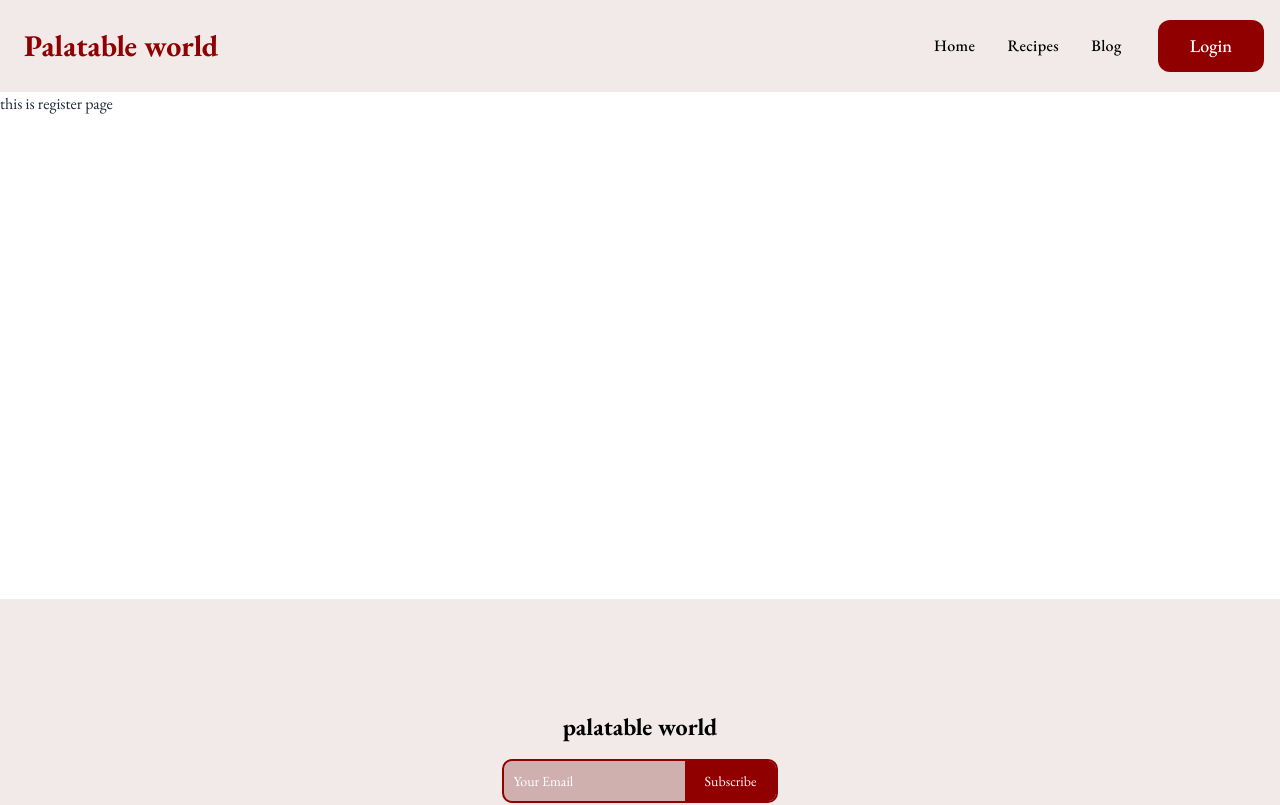
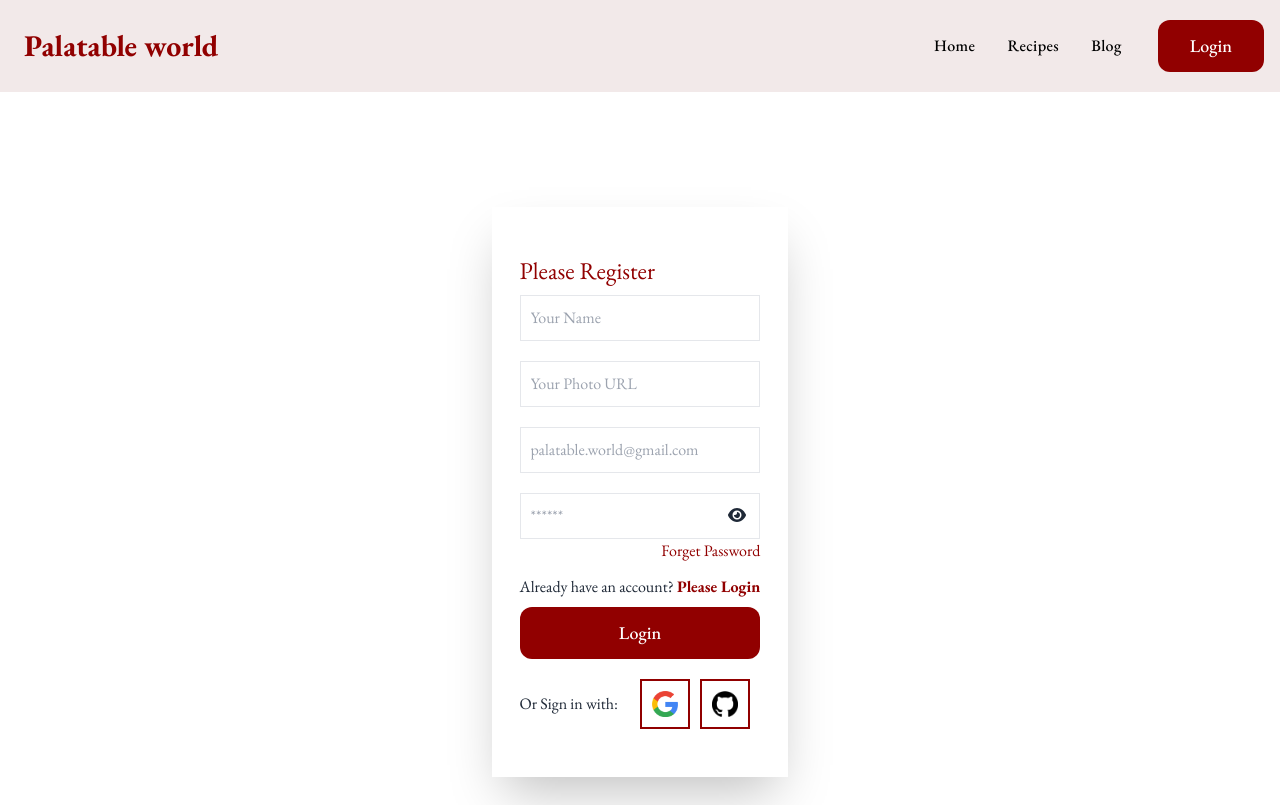
Before and after one commit to ashiqur-r-biplop/Palatable-world-client-site, a React (Vite) app: page /register in a window 1280 px wide. Shown: the top 805 px of the page. Built offline with nearby package versions, Linux system fonts and the light colour scheme.

Commit message:
added register age

```diff
--- /dev/null
+++ b/src/component/CardRecipe/CardRecipe.jsx
@@ -0,0 +1,68 @@
+import { faStar } from "@fortawesome/free-solid-svg-icons";
+import { FontAwesomeIcon } from "@fortawesome/react-fontawesome";
+import React, { useState } from "react";
+import { AiFillHeart } from "react-icons/ai";
+import { useLoaderData } from "react-router-dom";
+
+const CardRecipe = () => {
+  const chefRecipes = useLoaderData();
+  const [controlDisable, setControlDisable] = useState(false);
+//   if(controlDisable){
+//     return (alert("Favorite successful"))
+//   }
+  return (
+    <div className="grid-layout">
+      {chefRecipes?.map((recipe) => (
+        <div key={recipe.id}>
+          <div className="card w-96 border">
+            <div className="card-body items-start ">
+              <div className="flex justify-between items-start w-full">
+                <h1 className="text-2xl  font-semibold">
+                  {recipe?.recipes_name}
+                </h1>
+
+                <button
+                  className="btn btn-black favoriteBtn"
+                    onClick={() => setControlDisable(!controlDisable)}
+                    disabled={controlDisable}
+                >
+                  <AiFillHeart
+                    className={`bookmark ${  controlDisable ? "text-black" : "text-gray"}`}
+                  ></AiFillHeart>
+                </button>
+              </div>
+              <p>
+                {" "}
+                <span className="text-xl  font-semibold">
+                  Recipes Instructions :
+                </span>
+                <span className="text-xll ">
+                  {recipe?.recipes_instructions?.slice(0, 100)}.ETC
+                </span>
+              </p>
+              <p>
+                <span className="text-xl font-semibold">
+                  Recipes Ingredients
+                </span>
+                {recipe?.recipes_ingredients?.map((r, i) => (
+                  <li key={i} className="text-xll ">
+                    {r}
+                  </li>
+                ))}
+              </p>
+              <p className="">
+                <span className="text-xl font-semibold">Retting:</span>{" "}
+                <span className="text-xll">
+                  {recipe?.rating}{" "}
+                  <FontAwesomeIcon icon={faStar}></FontAwesomeIcon>{" "}
+                </span>
+              </p>
+            </div>
+          </div>
+        </div>
+      ))}
+    </div>
+  );
+};
+
+export default CardRecipe;
--- a/src/component/Login/Login.jsx
+++ b/src/component/Login/Login.jsx
@@ -30,9 +30,9 @@ const Login = () => {
                 placeholder="******"
                 name="password"
               />
-              <div
+              <span
                 onClick={() => setToggleIcon(!toggleIcon)}
-                className="w-full block absolute bottom-4 -right-56 toggle-icon"
+                className=" absolute bottom-3 right-3 toggle-icon"
 
               >
                 {toggleIcon ? (
@@ -46,7 +46,7 @@ const Login = () => {
                     icon={faEye}
                   ></FontAwesomeIcon>
                 )}
-              </div>
+              </span>
             </div>
             <p className="mb-3 text-end w-full forget-password">
               Forget Password
--- a/src/component/Login/Register.jsx
+++ b/src/component/Login/Register.jsx
@@ -1,11 +1,107 @@
-import React from 'react';
+import { faEye, faEyeSlash, faL } from "@fortawesome/free-solid-svg-icons";
+import { FontAwesomeIcon } from "@fortawesome/react-fontawesome";
+import React, { useState } from "react";
+import { Link } from "react-router-dom";
+import googleImg from "../../assets/google.png";
+import gitHubImg from "../../assets/github.png";
 
 const Register = () => {
-    return (
-        <div>
-            this is register page
-        </div>
-    );
+    const [toggleIcon, setToggleIcon] =useState(false)
+  return (
+    <div className="container mx-auto">
+      <div style={{ height: "100vh" }}>
+        <form className="flex flex-col justify-center items-center h-full">
+          <div className="flex flex-col justify-start items-start fullForm shadow-2xl">
+            <h2 className="text-2xl mb-2" style={{ color: "#910000" }}>
+              Please Register
+            </h2>
+            <input
+              type="email"
+              placeholder="Your Name"
+              className="border"
+              name="email"
+            />
+            <input
+              type="email"
+              placeholder="Your Photo URL"
+              className="border"
+              name="email"
+            />
+            <input
+              type="email"
+              placeholder="palatable.world@gmail.com"
+              className="border"
+              name="email"
+            />
+            <div className="w-full relative">
+              <input
+                type={`${toggleIcon ? "text" : "password"}`}
+                className="border m-0"
+                placeholder="******"
+                name="password"
+              />
+              <div
+                onClick={() => setToggleIcon(!toggleIcon)}
+                className="w-full block absolute bottom-4 -right-52 toggle-icon"
+              >
+                {toggleIcon ? (
+                  <FontAwesomeIcon
+                    className="block "
+                    icon={faEyeSlash}
+                  ></FontAwesomeIcon>
+                ) : (
+                  <FontAwesomeIcon
+                    className="block"
+                    icon={faEye}
+                  ></FontAwesomeIcon>
+                )}
+              </div>
+            </div>
+            <p className="mb-3 text-end w-full forget-password">
+              Forget Password
+            </p>
+            <p className="mb-2">
+              Already have an account?{" "}
+              <Link
+                style={{ color: "#910000", fontWeight: 700 }}
+                to="/login"
+              >
+                Please Login
+              </Link>
+            </p>
+            <input type="submit" value="Login" className="btn-primary" />
+            <div className="pt-5 flex items-center justify-between w-full">
+              <p>Or Sign in with:</p>
+              <div className="flex items-center justify-between">
+                <img
+                  style={{
+                    width: "50px",
+                    marginRight: "10px",
+                    border: "2px solid #910000",
+                    cursor: "pointer",
+                    padding: "10px",
+                  }}
+                  src={googleImg}
+                  alt=""
+                />
+                <img
+                  style={{
+                    width: "50px",
+                    marginRight: "10px",
+                    border: "2px solid #910000",
+                    cursor: "pointer",
+                    padding: "10px",
+                  }}
+                  src={gitHubImg}
+                  alt=""
+                />
+              </div>
+            </div>
+          </div>
+        </form>
+      </div>
+    </div>
+  );
 };
 
 export default Register;
--- a/src/index.css
+++ b/src/index.css
@@ -27,12 +27,9 @@
     object-fit: cover;
   }
 
-
 @tailwind base;
 @tailwind components;
 @tailwind utilities;
-
-
 
 .my-container {
     @apply sm:max-w-xl md:max-w-full lg:max-w-screen-xl md:px-24 lg:px-8
```
